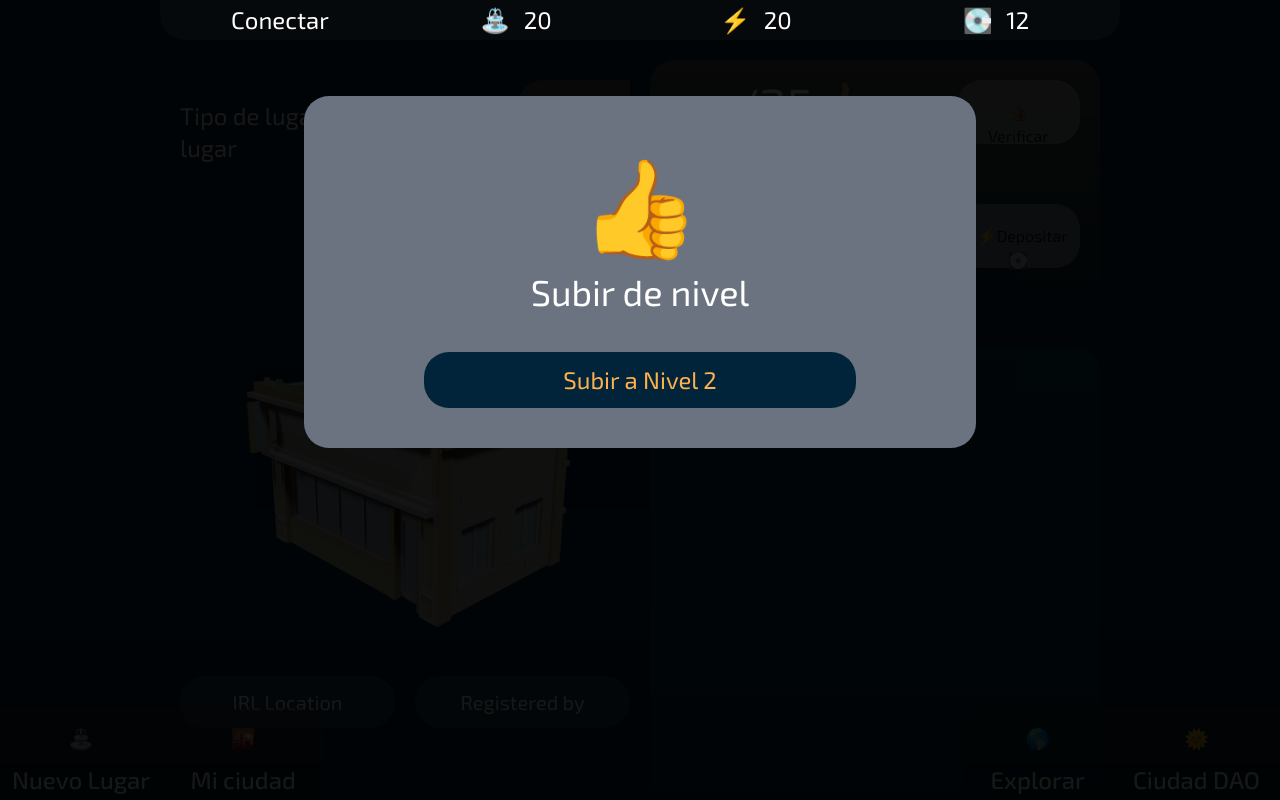
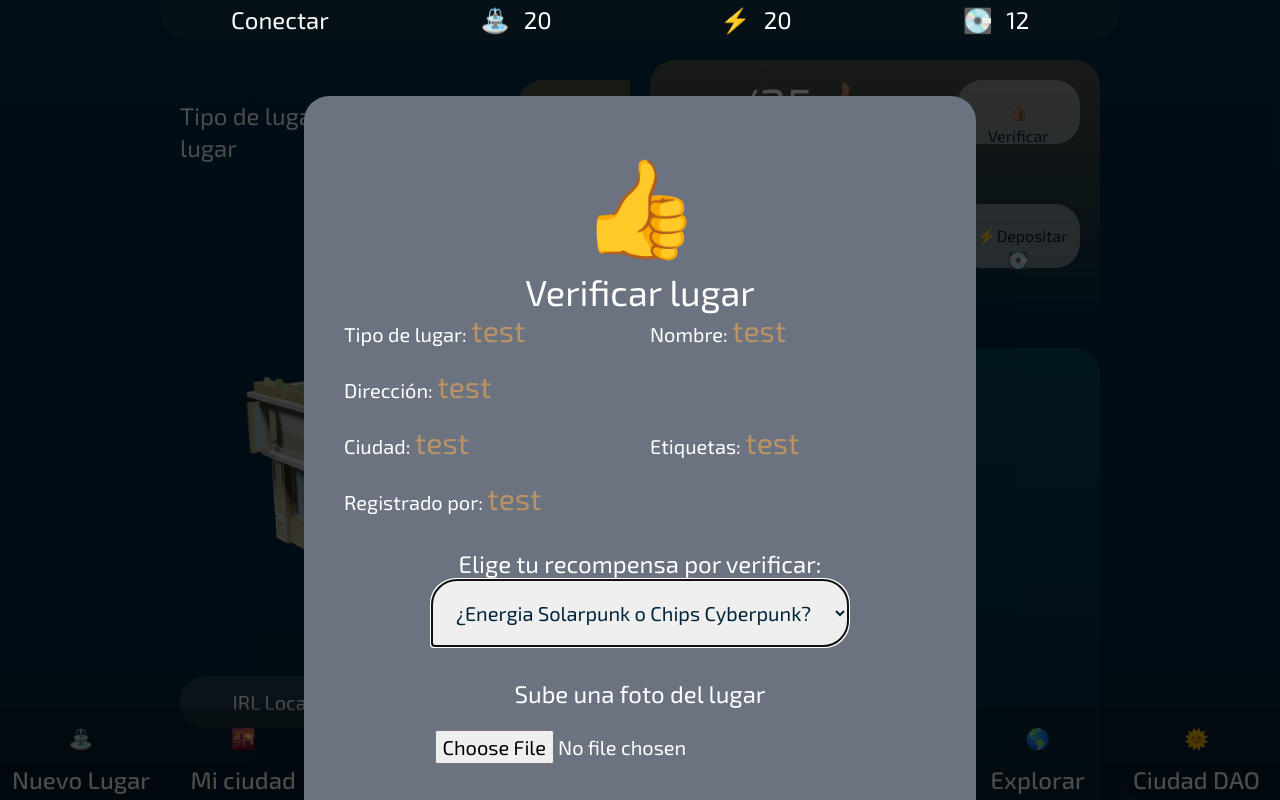
Before and after one commit to zenbitETH/Punk-Cities-V.02, a Next.js app: page /PlaceDetail in a window 1280 px wide. Both pictures are taken after a click on the button "👍🏽 Verificar". Built offline with nearby package versions, Linux system fonts and the light colour scheme.

Commit message:
Correction on Modals fetching

```diff
--- a/components/UpdateModal.jsx
+++ /dev/null
@@ -1,63 +0,0 @@
-import { Dialog, Transition } from "@headlessui/react";
-import { Fragment } from "react";
-
-const VerifyModal = ({ isOpen, handleClose }) => {
-  return (
-    <Transition appear show={isOpen} as={Fragment}>
-      <Dialog as="div" className="fixed inset-0 z-10 overflow-y-auto" onClose={handleClose}>
-        {/* Use the overlay to style a dim backdrop for your dialog */}
-        <Transition.Child
-          as={Fragment}
-          enter="ease-out duration-300"
-          enterFrom="opacity-0"
-          enterTo="opacity-100"
-          leave="ease-in duration-200"
-          leaveFrom="opacity-100"
-          leaveTo="opacity-0"
-        >
-        <Dialog.Overlay className="fixed inset-0 bg-black/70 dark:bg-black/80">
-            <div className="h-screen m-24 rounded-lg px-4 text-center text-white align-middle">
-            <div class="VerifyPl">
-                <div class="NewIcon">👍</div>
-                <div class="text-white text-4xl">Verificar lugar</div>
-              <div class="text-left grid gap-5 grid-cols-2 text-xl">
-                <div>Tipo de lugar: <span class="verifyText"> test{/*ipfsResponse?.attributes[0].value*/}</span></div>
-                <div>Nombre: <span class="verifyText"> test{/*ipfsResponse?.name*/}</span></div>
-                <div class="col-span-2">Dirección: <span class="verifyText"> test{/*ipfsResponse?.address*/}</span></div>
-                <div>Ciudad: <span class="verifyText"> test</span></div>
-                <div>Etiquetas: <span class="verifyText"> test{/*ipfsResponse?.tag*/}</span></div>
-                <div class="col-span-2">Registrado por: <span class="verifyText"> test{/*register*/}</span></div>
-                <label class="col-span-2 text-center">
-                    Elige tu recompensa por verificar:
-                  <select class="text-night-100" id="TypeOfPlace" type="text" placeholder="Park">
-                    <option disabled selected>
-                      ¿Energia Solarpunk o Chips Cyberpunk?
-                    </option>
-                    <option>¡Quiero Chispas! (+1⚡)</option>
-                    <option>¡Quiero Chips! (+1💽)</option>
-                  </select>
-                </label>
-                <label class="col-span-2 text-center">Sube una foto del lugar<input type="file"/></label>
-              </div>
-          {/* <label class="file">
-            Take and upload a photo to IPFS
-            <input type="file" />
-            <div class="UploadBt"> Upload to IPFS</div>
-          </label> */}
-          <div class="CreateAcc" type="submit">
-            Verificar lugar
-          </div>
-      </div>
-            </div>
-        </Dialog.Overlay>
-
-        </Transition.Child>
-
-        {/* Content */}
-
-      </Dialog>
-    </Transition>
-  );
-};
-
-export default VerifyModal;
--- /dev/null
+++ b/components/UpgradeModal.jsx
@@ -0,0 +1,45 @@
+import { Dialog, Transition } from "@headlessui/react";
+import { Fragment } from "react";
+
+const UpdateModal = ({ isOpen, handleClose }) => {
+  return (
+    <Transition appear show={isOpen} as={Fragment}>
+      <Dialog as="div" className="fixed inset-0 z-10 overflow-y-auto" onClose={handleClose}>
+        {/* Use the overlay to style a dim backdrop for your dialog */}
+        <Transition.Child
+          as={Fragment}
+          enter="ease-out duration-300"
+          enterFrom="opacity-0"
+          enterTo="opacity-100"
+          leave="ease-in duration-200"
+          leaveFrom="opacity-100"
+          leaveTo="opacity-0"
+        >
+        <Dialog.Overlay className="fixed inset-0 bg-black/70 dark:bg-black/80">
+          <div className="h-screen m-24 rounded-lg px-4 text-center text-white align-middle">
+            <div class="VerifyPl">
+                <div class="NewIcon">👍</div>
+                <div class="text-white text-4xl">Subir de nivel</div>
+
+                {/* <label class="file">
+                  Take and upload a photo to IPFS
+                  <input type="file" />
+                  <div class="UploadBt"> Upload to IPFS</div>
+                </label> */}
+                <div class="CreateAcc" type="submit">
+                  Subir a Nivel 2
+                </div>
+            </div>
+          </div>
+        </Dialog.Overlay>
+
+        </Transition.Child>
+
+        {/* Content */}
+
+      </Dialog>
+    </Transition>
+  );
+};
+
+export default UpdateModal;
--- a/components/VerifyModal.jsx
+++ b/components/VerifyModal.jsx
@@ -1,7 +1,7 @@
 import { Dialog, Transition } from "@headlessui/react";
 import { Fragment } from "react";
 
-const UpdateModal = ({ isOpen, handleClose }) => {
+const VerifyModal = ({ isOpen, handleClose }) => {
   return (
     <Transition appear show={isOpen} as={Fragment}>
       <Dialog as="div" className="fixed inset-0 z-10 overflow-y-auto" onClose={handleClose}>
@@ -19,15 +19,33 @@ const UpdateModal = ({ isOpen, handleClose }) => {
             <div className="h-screen m-24 rounded-lg px-4 text-center text-white align-middle">
             <div class="VerifyPl">
                 <div class="NewIcon">👍</div>
-                <div class="text-white text-4xl">Subir de nivel</div>
-
+                <div class="text-white text-4xl">Verificar lugar</div>
+              <div class="text-left grid gap-5 grid-cols-2 text-xl">
+                <div>Tipo de lugar: <span class="verifyText"> test{/*ipfsResponse?.attributes[0].value*/}</span></div>
+                <div>Nombre: <span class="verifyText"> test{/*ipfsResponse?.name*/}</span></div>
+                <div class="col-span-2">Dirección: <span class="verifyText"> test{/*ipfsResponse?.address*/}</span></div>
+                <div>Ciudad: <span class="verifyText"> test</span></div>
+                <div>Etiquetas: <span class="verifyText"> test{/*ipfsResponse?.tag*/}</span></div>
+                <div class="col-span-2">Registrado por: <span class="verifyText"> test{/*register*/}</span></div>
+                <label class="col-span-2 text-center">
+                    Elige tu recompensa por verificar:
+                  <select class="text-night-100" id="TypeOfPlace" type="text" placeholder="Park">
+                    <option disabled selected>
+                      ¿Energia Solarpunk o Chips Cyberpunk?
+                    </option>
+                    <option>¡Quiero Chispas! (+1⚡)</option>
+                    <option>¡Quiero Chips! (+1💽)</option>
+                  </select>
+                </label>
+                <label class="col-span-2 text-center">Sube una foto del lugar<input type="file"/></label>
+              </div>
           {/* <label class="file">
             Take and upload a photo to IPFS
             <input type="file" />
             <div class="UploadBt"> Upload to IPFS</div>
           </label> */}
           <div class="CreateAcc" type="submit">
-                  Subir a Nivel 2
+            Verificar lugar
           </div>
       </div>
             </div>
@@ -42,4 +60,4 @@ const UpdateModal = ({ isOpen, handleClose }) => {
   );
 };
 
-export default UpdateModal;
+export default VerifyModal;
--- a/pages/PlaceDetail.js
+++ b/pages/PlaceDetail.js
@@ -1,14 +1,18 @@
 import Layout from "../components/Layout";
 import {useState} from "react";
 import VerifyModal from "../components/VerifyModal";
-import UpdateModal from "../components/VerifyModal";
+import UpgradeModal from "../components/UpgradeModal";
 import Image from "next/image"
 import tridi from "../assets/3dAssets/11-Library.png"
 
 export default function PlaceDetail() {
-  const [isDialogOpen, setIsDialogOpen] = useState(false);
-  const closeDialogModal = () => setIsDialogOpen(false);
-  const openDialogModal = () => setIsDialogOpen(true);
+  const [isVeDialogOpen, setIsVeDialogOpen] = useState(false);
+  const closeVeDialogModal = () => setIsVeDialogOpen(false);
+  const openVeDialogModal = () => setIsVeDialogOpen(true);
+
+  const [isUpDialogOpen, setIsUpDialogOpen] = useState(false);
+  const closeUpDialogModal = () => setIsUpDialogOpen(false);
+  const openUpDialogModal = () => setIsUpDialogOpen(true);
 
   return (
     <Layout class="text-center content-center">
@@ -43,10 +47,10 @@ export default function PlaceDetail() {
               */}
               {/*<a class="VerBt" href={`../VerifyPlace/${placeId}`}> */}
 
-                <button class="DetailBT xl:col-span-1 col-span-4" onClick={openDialogModal}>👍🏽 Verificar</button>
+                <button class="DetailBT xl:col-span-1 col-span-4" onClick={openVeDialogModal}>👍🏽 Verificar</button>
                 <VerifyModal
-                  isOpen={isDialogOpen}
-                  handleClose={closeDialogModal}
+                  isOpen={isVeDialogOpen}
+                  handleClose={closeVeDialogModal}
                   title="Take fotos to verify this place "
                 >
                 </VerifyModal>
@@ -59,13 +63,13 @@ export default function PlaceDetail() {
               </div>
               {/*<a class="VerBt" href={`../UpgradePlace/${placeId}`}> */}
 
-              <button class="DetailBT xl:col-span-1 col-span-4" onClick={openDialogModal}>⚡Depositar 💽</button>
-                <UpdateModal
-                  isOpen={isDialogOpen}
-                  handleClose={closeDialogModal}
+              <button class="DetailBT xl:col-span-1 col-span-4" onClick={openUpDialogModal}>⚡Depositar 💽</button>
+                <UpgradeModal
+                  isOpen={isUpDialogOpen}
+                  handleClose={closeUpDialogModal}
                   title="Deposit energy or chips to upgrade this place "
                 >
-                </UpdateModal>
+                </UpgradeModal>
 
             </div>
 
```
Lines whose indentation alone changed are shown as unchanged.
